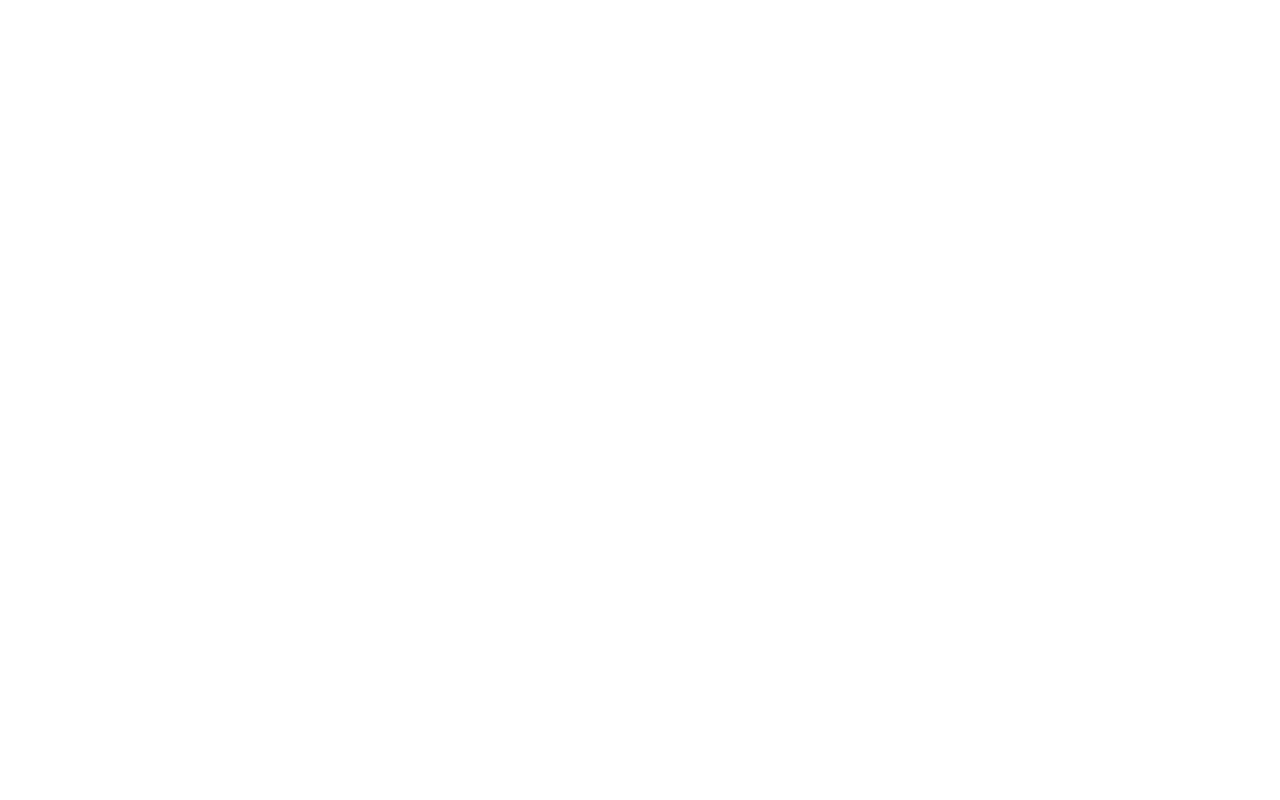
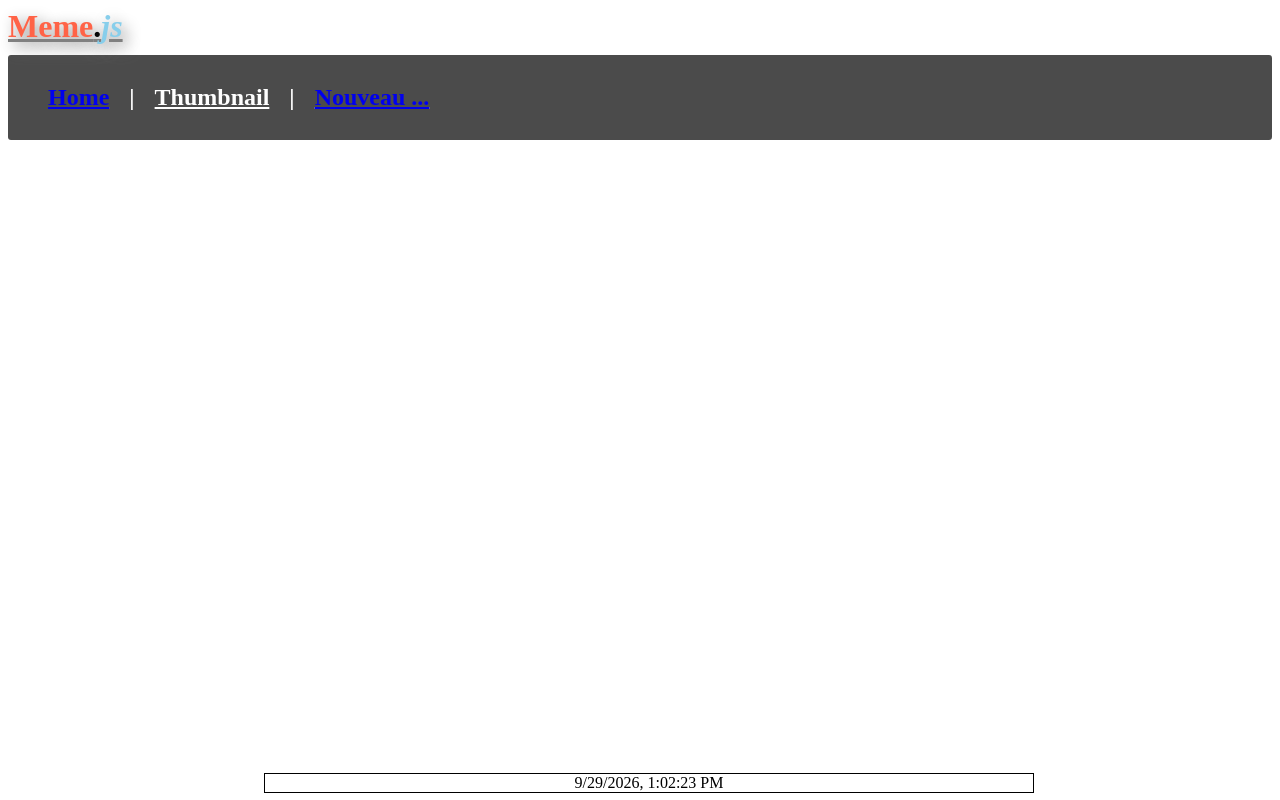
Before and after one commit to daeronnn92-cpu/Test, a website: page index.html in a window 1280 px wide. Drawn offline with Linux system fonts and the light colour scheme.

Commit message:
Chargement du dom + intervan timer

```diff
--- a/index.html
+++ b/index.html
@@ -1,13 +1,30 @@
 <!doctype html>
 <html lang="en">
+
 <head>
   <meta charset="UTF-8" />
   <link rel="icon" type="image/svg+xml" href="/favicon.svg" />
   <meta name="viewport" content="width=device-width, initial-scale=1.0" />
   <title>vite-project</title>
+  <link rel="stylesheet" href="/src/style.css">
+  <script src="/src/main.js"></script>
 </head>
+
 <body>
-    <div id="app"></div>
-    <script type="module" src="/src/main.ts"></script>
+  <div id="main">
+    <header id="header">Meme<span id="dot">.</span><span id="js">js</span></header>
+    <nav id="navbar">
+      <ul>
+        <li class="active"><a href="#/thumbnail">Home</a></li>
+        <li>|</li>
+        <li><a>Thumbnail</a></li>
+        <li>|</li>
+        <li><a href="#/editor">Nouveau ...</a></li>
+      </ul>
+    </nav>
+    <div id="wrapper"></div>
+    <footer id="footer">copyright &copy;2026 Orsys</footer>
+  </div>
 </body>
+
 </html>
--- a/src/main.js
+++ b/src/main.js
@@ -0,0 +1,13 @@
+console.log('Hello');
+
+function LoaDate() {
+    document.querySelector('footer').innerHTML = new Date().toLocaleString();
+}
+
+document.addEventListener('DOMContentLoaded', function () {
+    LoaDate();
+
+    setInterval(function () {
+        LoaDate();
+    }, 1000);
+});
--- /dev/null
+++ b/src/style.css
@@ -0,0 +1,63 @@
+#header{
+    font-size: xx-large;
+    font-weight: 900;
+    color: tomato;
+    text-decoration: underline grey;
+    text-shadow: 5px 5px 15px grey;
+}
+#dot{
+    color:black
+}
+#js{
+    font-style: italic;
+    color:skyblue
+}
+#navbar{
+    background-color: #4b4b4b;
+    color: white;
+    font-size: x-large;
+    font-weight: 900;
+    padding-bottom: 5px;
+    padding-top: 5px;
+    margin-top: 10px;
+    margin-bottom: 10px;
+    border-radius: 3px;
+}
+#navbar .active{
+    color: #ababab;
+    text-decoration: underline #ababab;
+
+}
+#navbar>ul{
+    display: flex;
+    list-style: none;
+}
+#navbar>ul>li:not(:first-child){
+    margin-left: 20px;
+}
+#navbar>ul>li{
+    text-decoration: underline white;
+}
+#navbar>ul>li:hover{
+    text-decoration: none;
+}
+#footer{
+    text-align: center;
+    position: absolute;
+    bottom: 5px;
+    margin: 2px 20vw 2px 20vw;
+    width: 60vw;
+    border: 1px solid black;
+}
+#main{
+    height: 97vh;
+}
+#wrapper{
+    display: flex;
+    /*background-color: blue;*/
+    height:calc( 100% - 135px);
+    overflow-y: auto;
+}
+#wrapper>*{
+    height: 100%;
+}
```
Lines whose indentation alone changed are shown as unchanged.
